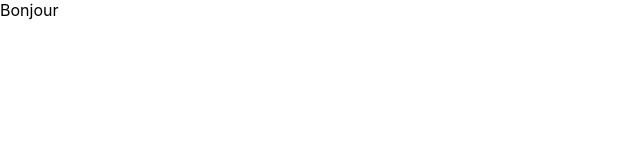
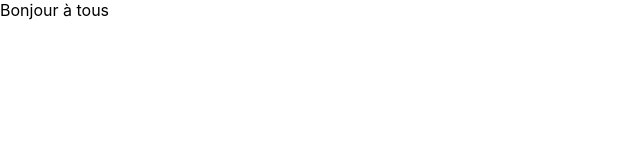
Before and after one commit to CelieBlue/progress_app, a React (Create React App) app: page / in a window 1280 px wide. Shown: the top 160 px of the page, without its empty margins (0-640 px from the left). Built offline with nearby package versions, Linux system fonts and the light colour scheme.

Commit message:
Modification sur autre poste informatique

```diff
--- a/src/App.js
+++ b/src/App.js
@@ -3,7 +3,7 @@ import './App.css';
 function App() {
   return (
    <div>
-    Bonjour
+    Bonjour à tous
    </div>
   );
 }
```
